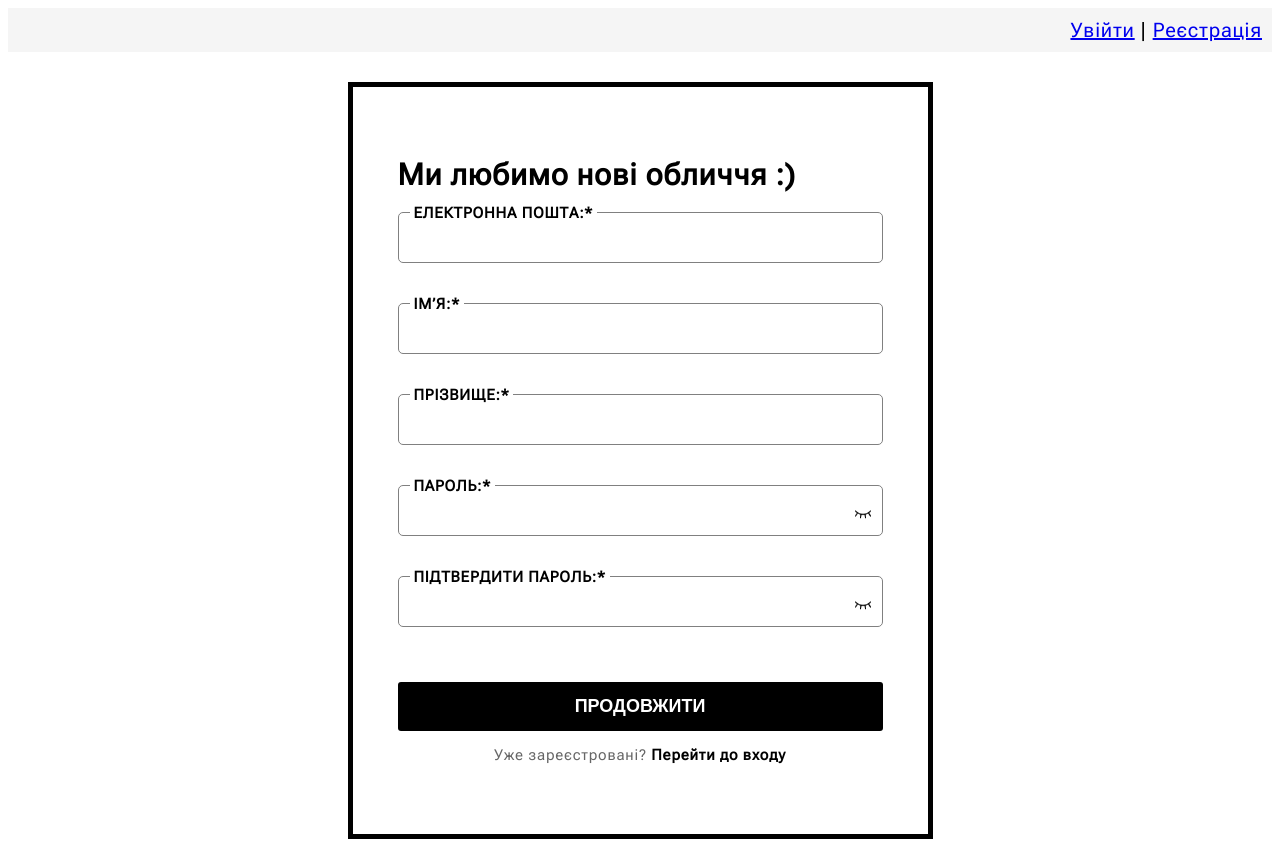
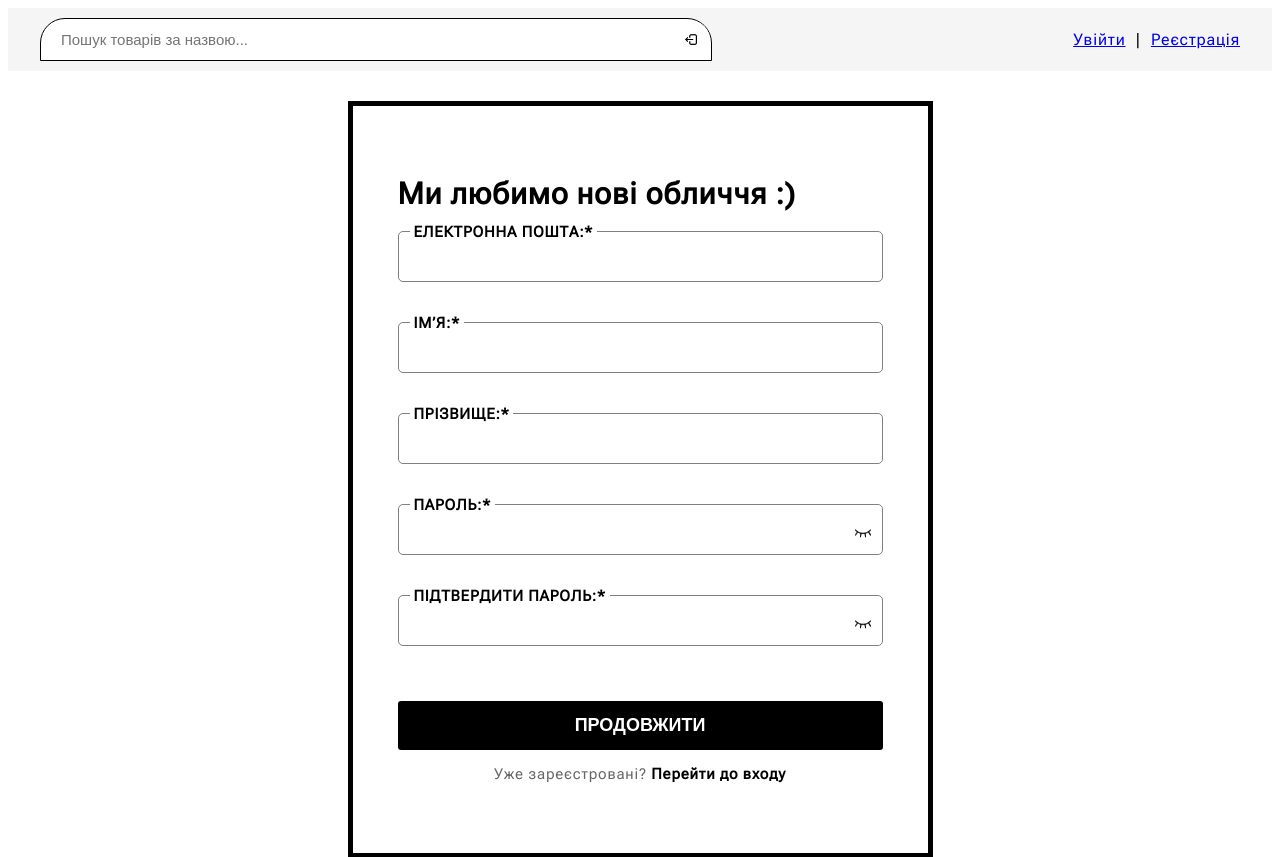
Before and after one commit to Asoss/WEARO, a Django app: page /register/ in a window 1280 px wide. Shown: the top 857 px of the page. Run offline with Django 5.2, Linux system fonts and the light colour scheme.

Commit message:
add-search-by-name
remove item_list.html
fix code in product_detail.html
add folder js

```diff
--- /dev/null
+++ b/myproject/main/static/css/main.css
@@ -0,0 +1,154 @@
+.product {
+    display: inline-block;
+    width: 220px;
+    margin: 15px;
+    padding: 10px;
+    border: 1px solid #ccc;
+    text-align: center;
+}
+
+.product img {
+    max-width: 200px;
+    height: auto;
+}
+
+.button-link {
+    display: inline-block;
+    padding: 10px 20px;
+    background-color: black;
+    color: white;
+    text-decoration: none;
+    border-radius: 5px;
+    font-weight: bold;
+}
+
+.search-wrapper {
+    position: relative;
+    width: 600px;
+}
+
+.search-input {
+    width: 100%;
+    padding: 12px 50px 12px 20px;
+    border-radius: 25px 25px 0 0;
+    border: 1px solid #000;
+    font-size: 15px;
+    outline: none;
+}
+
+.clear-btn {
+    all: unset;
+    position: absolute;
+    top: 50%;
+    right: -30px;
+    transform: translateY(-50%);
+    font-size: 30px;
+    cursor: pointer;
+    color: #666;
+    display: none;
+    z-index: 3;
+}
+
+.search-icon {
+    position: absolute;
+    top: 50%;
+    right: -70px;
+    transform: translateY(-50%);
+    width: 39px;
+    height: 39px;
+    border-radius: 50%;
+    display: flex;
+    align-items: center;
+    justify-content: center;
+    background-color: white;
+    border: none;
+    cursor: pointer;
+    z-index: 3;
+    transition: background-color 0.3s ease;
+}
+
+.search-input:not(:placeholder-shown)~.search-icon {
+    background-color: #0077cc;
+}
+
+.search-overlay {
+    display: none;
+    position: fixed;
+    top: 0;
+    left: 0;
+    width: 100%;
+    height: 100%;
+    background-color: rgba(0, 0, 0, 0.6);
+    z-index: 1;
+}
+
+.search-form {
+    text-align: center;
+    position: relative;
+    z-index: 2;
+}
+
+
+.recent-searches {
+    display: none;
+    background: #eee;
+    padding: 10px 20px;
+    border-radius: 0 0 10px 10px;
+    position: absolute;
+    top: 100%;
+    width: 105%;
+    z-index: 2;
+    font-size: 14px;
+    border: 1px solid #000;
+    border-top: none;
+}
+
+.recent-searches h4 {
+    font-weight: 600;
+    margin: 5px 0;
+    font-size: 13px;
+    color: #333;
+}
+
+.recent-searches ul {
+    list-style: none;
+    margin: 0;
+    padding: 0;
+}
+
+.recent-searches li {
+    padding: 4px 0;
+    cursor: pointer;
+    color: #111;
+    font-size: 14px;
+}
+
+.recent-searches a {
+    float: right;
+    font-weight: bold;
+    font-size: 12px;
+    text-decoration: none;
+    color: #333;
+}
+
+.search-container {
+    display: flex;
+    justify-content: left;
+    margin-left: 40px;
+    position: relative;
+    z-index: 5;
+}
+
+.authorization-container {
+    display: flex;
+    gap: 10px;
+    font-size: 16px;
+}
+
+.header-inner {
+    display: flex;
+    justify-content: space-between;
+    align-items: center;
+    max-width: 1200px;
+    margin: 0 auto;
+}
--- /dev/null
+++ b/myproject/main/static/js/search.js
@@ -0,0 +1,69 @@
+function showOverlay() {
+    document.getElementById('searchOverlay').style.display = 'block';
+    document.getElementById('recentSearches').style.display = 'block';
+    updateRecentList();
+    toggleIcons();
+}
+
+function hideOverlay() {
+    document.getElementById('searchOverlay').style.display = 'none';
+    document.getElementById('recentSearches').style.display = 'none';
+}
+
+function clearSearch() {
+    const input = document.getElementById('searchInput');
+    input.value = '';
+    toggleIcons();
+}
+
+function saveSearchTerm() {
+    const input = document.getElementById('searchInput');
+    const value = input.value.trim();
+    if (value) {
+        let recent = JSON.parse(localStorage.getItem('recentSearches') || '[]');
+        if (!recent.includes(value)) {
+            recent.unshift(value);
+            recent = recent.slice(0, 5);
+            localStorage.setItem('recentSearches', JSON.stringify(recent));
+        }
+    }
+}
+
+function updateRecentList() {
+    const list = document.getElementById('searchList');
+    list.innerHTML = '';
+    const recent = JSON.parse(localStorage.getItem('recentSearches') || '[]');
+    recent.forEach(term => {
+        const li = document.createElement('li');
+        li.textContent = term;
+        li.onclick = () => {
+            document.getElementById('searchInput').value = term;
+            toggleIcons();
+        };
+        list.appendChild(li);
+    });
+}
+
+function clearRecentSearches() {
+    localStorage.removeItem('recentSearches');
+    updateRecentList();
+}
+
+function toggleIcons() {
+    const input = document.getElementById('searchInput');
+    const clearBtn = document.querySelector('.clear-btn');
+    const searchIcon = document.querySelector('.search-icon');
+
+    if (input.value.trim()) {
+        clearBtn.style.display = 'block';
+        searchIcon.style.backgroundColor = '#0077cc';
+    } else {
+        clearBtn.style.display = 'none';
+        searchIcon.style.backgroundColor = 'white';
+    }
+}
+
+document.addEventListener('DOMContentLoaded', () => {
+    const input = document.getElementById('searchInput');
+    input.addEventListener('input', toggleIcons);
+});
--- a/myproject/main/templates/main/base.html
+++ b/myproject/main/templates/main/base.html
@@ -8,16 +8,38 @@
     {% load static %}
     <link href="https://fonts.googleapis.com/css2?family=Roboto+Flex&display=swap" rel="stylesheet">
     <link rel="stylesheet" href="{% static 'css/auth.css' %}">
+    <link rel="stylesheet" href="{% static 'css/main.css' %}">
 </head>
 
 <body>
-    <header style="text-align: right; padding: 10px; background: #f5f5f5;">
-        {% if user.is_authenticated %}
-        Вітаю, {{ user.username }} | <a href="{% url 'sign_out' %}">Вийти</a>
-        {% else %}
-        <a href="{% url 'login_email' %}">Увійти</a> | <a href="{% url 'register' %}">Реєстрація</a>
-        {% endif %}
+    <header style="padding: 10px; background: #f5f5f5;">
+        <div class="header-inner">
+            <div class="search-wrapper">
+                <form method="GET" action="{% url 'product_search' %}" class="search-form" onsubmit="saveSearchTerm()">
+                    <input type="text" name="q" placeholder="Пошук товарів за назвою..." class="search-input"
+                        id="searchInput" autocomplete="off" onfocus="showOverlay()" oninput="updateRecentList()">
+                    <button type="button" class="clear-btn" onclick="clearSearch()">×</button>
+                    <button type="submit" class="search-icon" id="searchButton">
+                        <img src="{% static 'icons/search.jpg' %}" alt="search" style="width: 14px;">
+                    </button>
+                </form>
+                <div class="recent-searches" id="recentSearches">
+                    <h4>RECENT SEARCHES</h4>
+                    <ul id="searchList"></ul>
+                    <a href="#" onclick="clearRecentSearches()">CLEAR</a>
+                </div>
+            </div>
+            <div class="authorization-container">
+                {% if user.is_authenticated %}
+                Вітаю, {{ user.username }} | <a href="{% url 'sign_out' %}">Вийти</a>
+                {% else %}
+                <a href="{% url 'login_email' %}">Увійти</a> | <a href="{% url 'register' %}">Реєстрація</a>
+                {% endif %}
+            </div>
+        </div>
     </header>
+    <div class="search-overlay" id="searchOverlay" onclick="hideOverlay()"></div>
+
 
     <main style="padding: 20px;">
         {% block content %}
@@ -27,6 +49,7 @@
     <footer style="text-align: center; margin-top: 30px; padding: 10px; border-top: 1px solid #ccc;">
         2025 Магазин одягу "Wearo"
     </footer>
+    <script src="{% static 'js/search.js' %}"></script>
 </body>
 
 </html>
--- a/myproject/main/urls.py
+++ b/myproject/main/urls.py
@@ -39,4 +39,5 @@ urlpatterns = [
     path("complete-register/", views.complete_register, name="complete_reg"),
     path('cart/', views.cart_view, name='cart'),
     path('cart/add/<int:product_id>/', views.add_to_cart, name='add_to_cart'),
+    path('search/', views.search_results, name='product_search'),
 ]
--- a/myproject/main/views.py
+++ b/myproject/main/views.py
@@ -172,6 +172,7 @@ def complete_register(request):
             return render(request, "main/complete_reg.html", {"error": error})
 
     return render(request, "main/complete_reg.html")
+
 def cart_view(request):
     cart_ids = request.session.get('cart', [])
     products = Product.objects.filter(id__in=cart_ids)
@@ -189,3 +190,8 @@ def women_view(request):
 
 def men_view(request):
     return render(request, 'men/men.html')
+
+def search_results(request):
+    query = request.GET.get('q')
+    products = Product.objects.filter(name__icontains=query) if query else []
+    return render(request, 'main/product_search.html', {'products': products})
```
Also changed, not shown: myproject/main/templates/main/home.html (+9 -19 lines), myproject/main/templates/main/item_list.html (deleted, +0 -13 lines), myproject/main/templates/main/product_detail.html (+24 -2 lines), myproject/main/templates/main/product_search.html (added, +30 -0 lines), myproject/db.sqlite3, myproject/main/static/icons/search.jpg (added).
